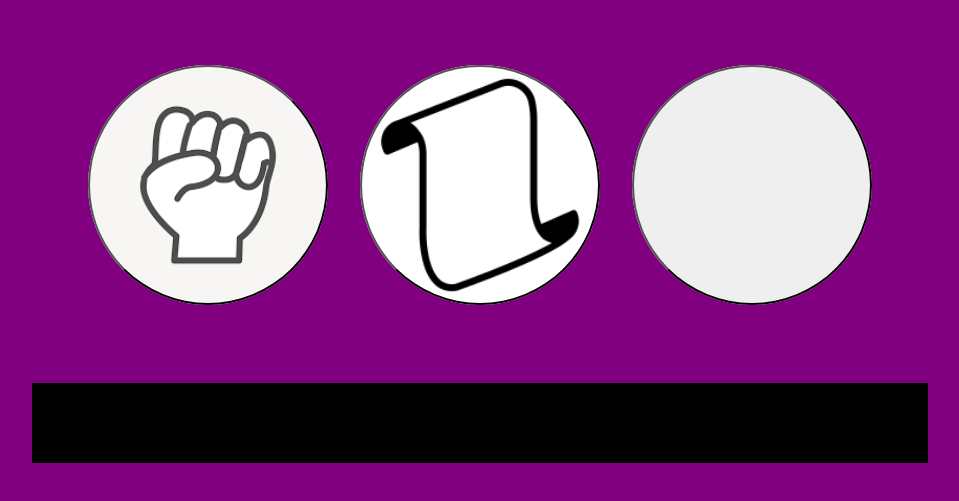
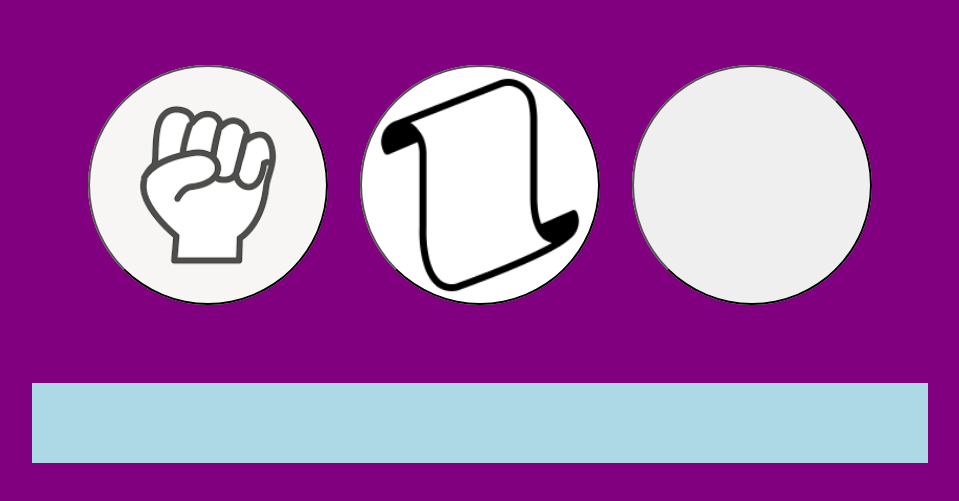
Before and after one commit to abdulmoizazher/rock_paper_scissor, a plain HTML site: page index.html in a window 1280 px wide. Shown: the part 275-776 px from the top of the page, without its empty margins (160-1119 px from the left). Drawn offline with Linux system fonts and the light colour scheme.

Commit message:
almost done

```diff
--- a/index.html
+++ b/index.html
@@ -26,7 +26,7 @@
                 <button onclick="setplayerselection('scissor')"  id="scissor"></button>
             </div>
         </div>
-        <div class="result">
+        <div id="result">
 
         </div>
         <div class="footer">
--- a/script.js
+++ b/script.js
@@ -18,8 +18,8 @@ function playRound( playerSelection,computerSelection)
 {
 
     playerSelection = playerSelection.toLowerCase();
-    console.log(playerSelection);
-    console.log(computerSelection);
+    //console.log(playerSelection);
+    //console.log(computerSelection);
     if (playerSelection === computerSelection)
     {
         return "tie";
@@ -78,6 +78,7 @@ function setplayerselection (choice)
 {
 
     playerSelection = choice;
+    document.getElementById("result").innerHTML=playRound(playerSelection,getcomputerchoice())
     console.log(playRound(playerSelection,getcomputerchoice()))
 
 }
--- a/styles.css
+++ b/styles.css
@@ -71,10 +71,14 @@ button{
     width: 100vh;
 }
 
-.result {
-    background-color: black;
+#result {
+    background-color: lightblue;
     height: 10vh;
     width: 70%;
+    display: flex;
+    align-items: center;
+    justify-content: center;
+
 }
 
 #rock{
```
